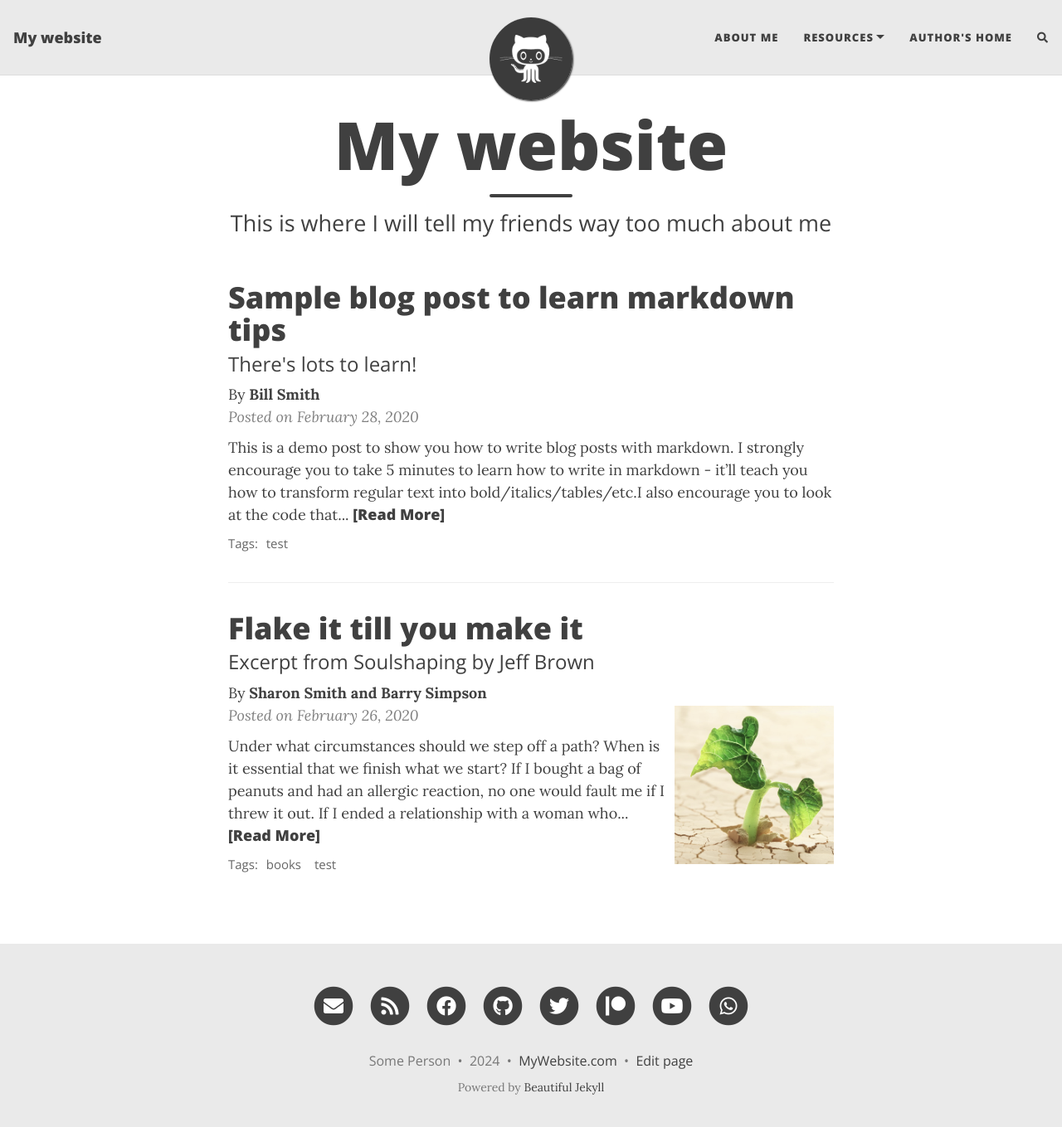
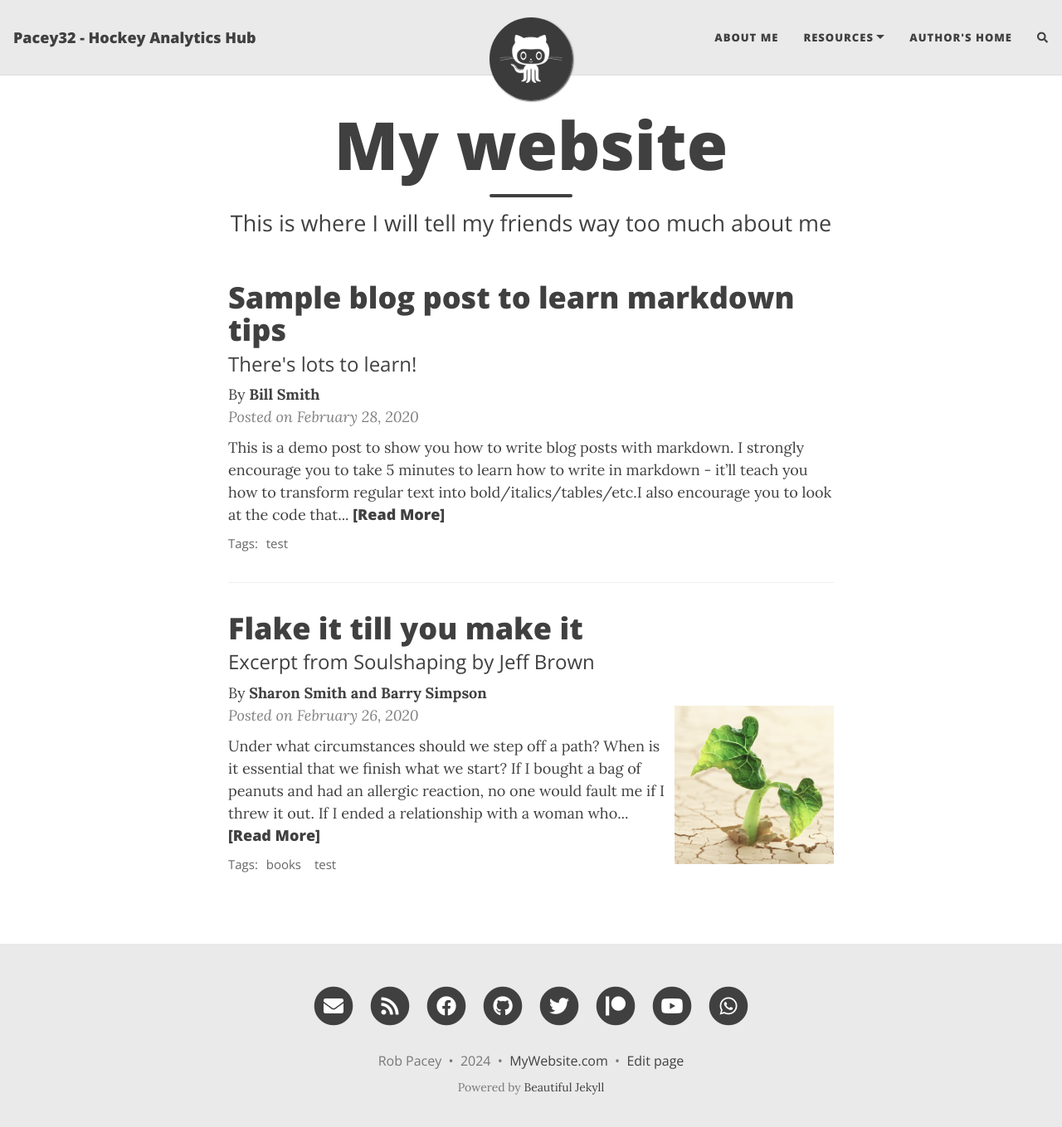
Before and after one commit to robpacey32/robpacey32.github.io, a Jekyll site: the page built from index.html, in a window 1280 px wide and 1372 px high. Shown: the top 1359 px of the window at 83% size. Built offline with Jekyll 4.4.1, drawn with Linux system fonts in a browser that asks for light colours; nearby versions of some CDN libraries; the list of posts is cut into pages by our own code; comment, search, counter and statistics services are not loaded.

Commit message:
First pass through _config.yml

```diff
--- a/_config.yml
+++ b/_config.yml
@@ -10,10 +10,10 @@
 ############################
 
 # Name of website
-title: My website
+title: Pacey32 - Hockey Analytics Hub
 
 # Your name to show in the footer
-author: Some Person
+author: Rob Pacey
 
 ###############################################
 # --- List of links in the navigation bar --- #
@@ -29,6 +29,7 @@ navbar-links:
 ################
 # --- Logo --- #
 ################
+#### GOT TO HERE
 
 # Image to show in the navigation bar - works best with a square image
 # Remove this parameter if you don't want an image in the navbar
```
